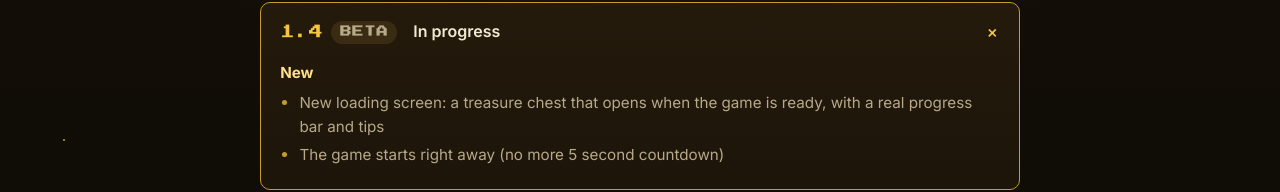
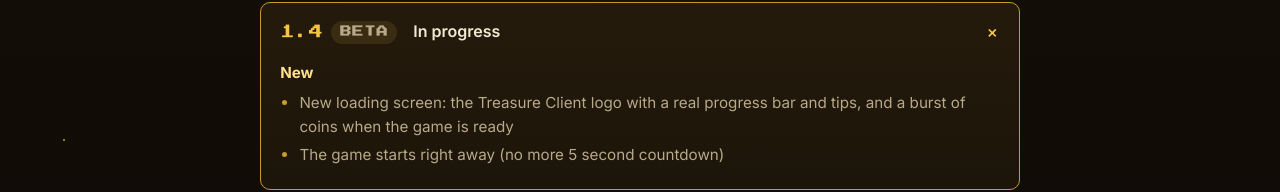
Before and after one commit to TreasureClient/treasureclient.github.io, a plain HTML site: page changelog.html in a window 1280 px wide. Shown: the part 260-452 px from the top of the page. Drawn offline with Linux system fonts and the light colour scheme.

Commit message:
Changelog: 1.4 Beta loading screen now described with the Treasure Client logo
Co-Authored-By: Claude Opus 5.5 <noreply@anthropic.com>

```diff
--- a/changelog.html
+++ b/changelog.html
@@ -53,7 +53,7 @@
                     <div class="change__body">
                         <h4>New</h4>
                         <ul>
-                            <li>New loading screen: a treasure chest that opens when the game is ready, with a real progress bar and tips</li>
+                            <li>New loading screen: the Treasure Client logo with a real progress bar and tips, and a burst of coins when the game is ready</li>
                             <li>The game starts right away (no more 5 second countdown)</li>
                         </ul>
                     </div>
```
Also changed, not shown: 1 other file.
